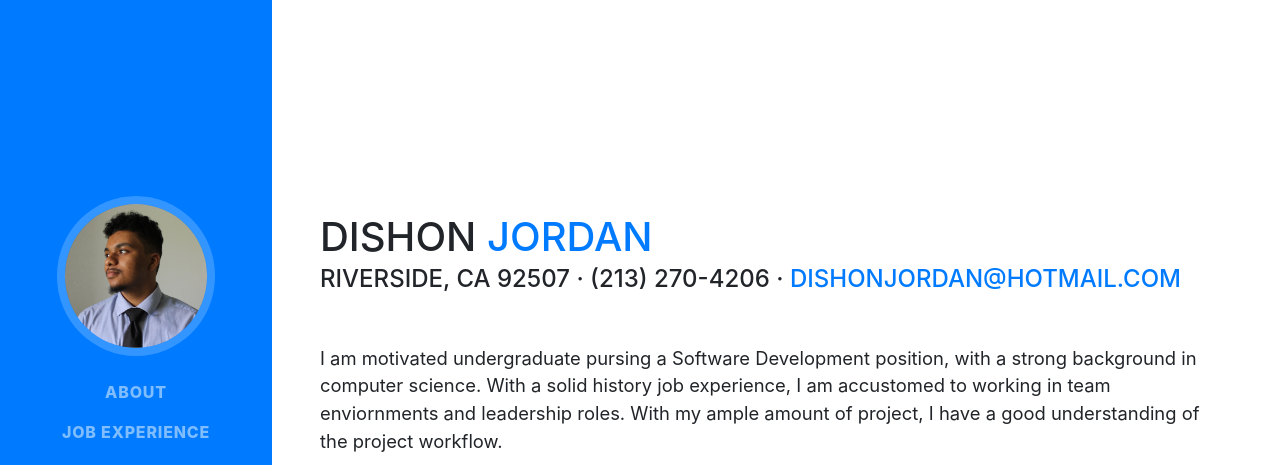
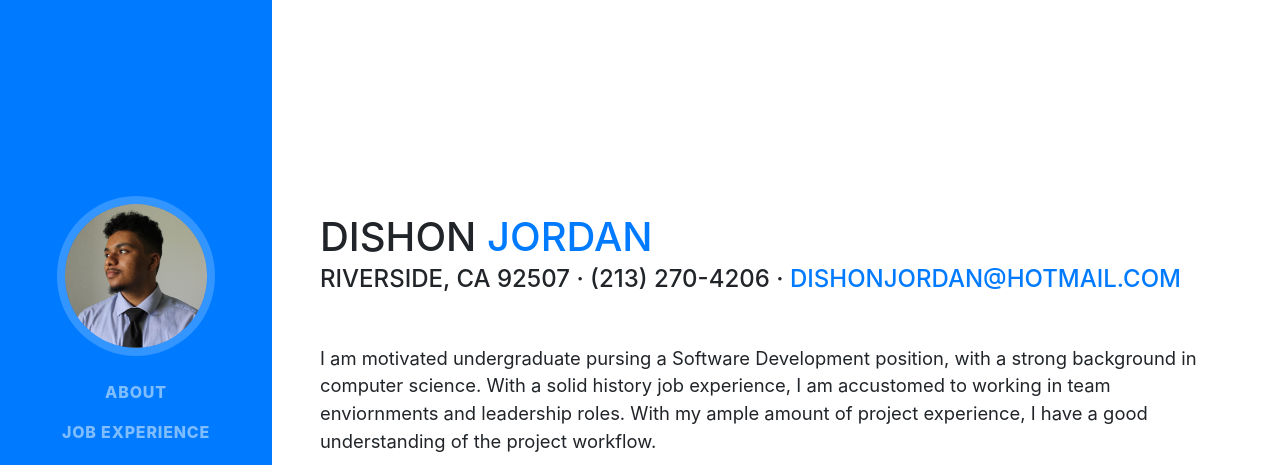
Before and after one commit to DishonJordan/ResumeWebsite, a website with bundled scripts: page index.html in a window 1280 px wide. Shown: the top 465 px of the page. Built offline with nearby package versions, Linux system fonts and the light colour scheme; a web font is replaced by a local one.

Commit message:
Fixed a typo, added a "Game I Play" section under Interests and links to github projects

```diff
--- a/index.html
+++ b/index.html
@@ -69,7 +69,7 @@
           <div class="subheading mb-5">Riverside, CA 92507 · (213) 270-4206 ·
             <a href="mailto:name@email.com">dishonjordan@hotmail.com</a>
           </div>
-          <p class="lead mb-3">I am motivated undergraduate pursing a Software Development position, with a strong background in computer science. With a solid history job experience, I am accustomed to working in team enviornments and leadership roles. With my ample amount of project, I have a good understanding of the project workflow.  </p>
+          <p class="lead mb-3">I am motivated undergraduate pursing a Software Development position, with a strong background in computer science. With a solid history job experience, I am accustomed to working in team enviornments and leadership roles. With my ample amount of project experience, I have a good understanding of the project workflow.  </p>
             <div class="subheading mb-4"><a href="./files/resume.pdf" download="DishonJordan_Resume"> Resume</a> </div>
           <div class="social-icons">
             <a href="https://www.linkedin.com/in/dishon-jordan/" target="_blank">
```
Also changed, not shown: img/lol_icon.png (added), img/rust-icon.png (added), img/smite_logo_.png (added).
